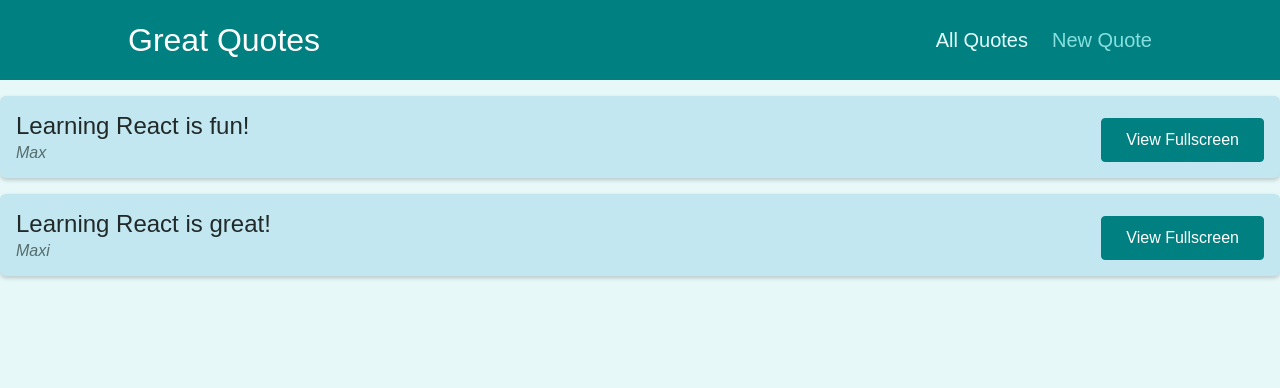
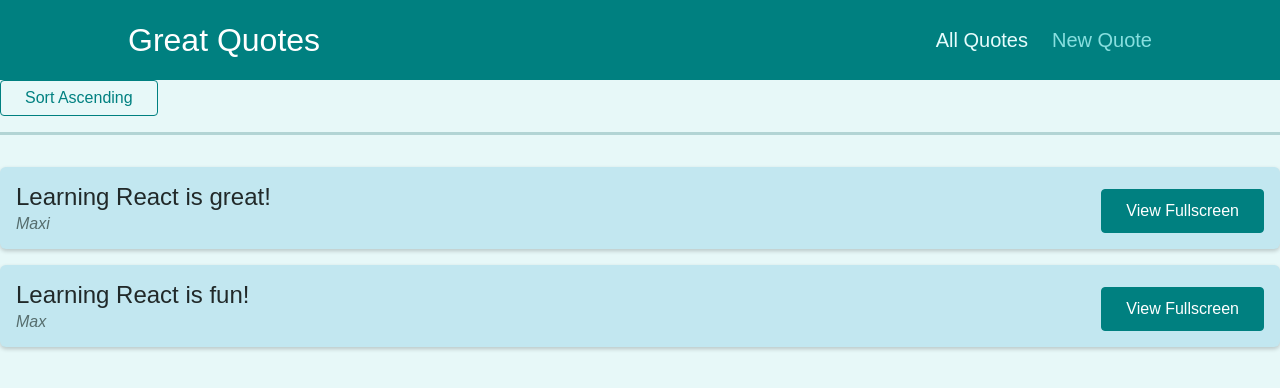
Before and after one commit to simimi129/react-quotes, a React (Create React App) app: page /quotes in a window 1280 px wide. Shown: the top 388 px of the page. Built offline with nearby package versions, Linux system fonts and the light colour scheme.

Commit message:
adding routes

```diff
--- a/src/components/quotes/QuoteForm.js
+++ b/src/components/quotes/QuoteForm.js
@@ -1,10 +1,11 @@
-import { useRef } from 'react';
-
-import Card from '../UI/Card';
-import LoadingSpinner from '../UI/LoadingSpinner';
-import classes from './QuoteForm.module.css';
+import { useRef, useState } from "react";
+import { Prompt } from "react-router-dom";
+import Card from "../UI/Card";
+import LoadingSpinner from "../UI/LoadingSpinner";
+import classes from "./QuoteForm.module.css";
 
 const QuoteForm = (props) => {
+  const [isEntering, setIsEntering] = useState(false);
   const authorInputRef = useRef();
   const textInputRef = useRef();
 
@@ -19,9 +20,28 @@
     props.onAddQuote({ author: enteredAuthor, text: enteredText });
   }
 
+  const finishEnteringHandler = () => {
+    setIsEntering(false);
+  };
+
+  const formFocusHandler = () => {
+    setIsEntering(true);
+  };
+
   return (
+    <>
+      <Prompt
+        when={isEntering}
+        message={(location) =>
+          "Are you sure you want to leave? All yout entered data will be lost."
+        }
+      />
       <Card>
-      <form className={classes.form} onSubmit={submitFormHandler}>
+        <form
+          onFocus={formFocusHandler}
+          className={classes.form}
+          onSubmit={submitFormHandler}
+        >
           {props.isLoading && (
             <div className={classes.loading}>
               <LoadingSpinner />
@@ -29,18 +49,21 @@
           )}
 
           <div className={classes.control}>
-          <label htmlFor='author'>Author</label>
-          <input type='text' id='author' ref={authorInputRef} />
+            <label htmlFor="author">Author</label>
+            <input type="text" id="author" ref={authorInputRef} />
           </div>
           <div className={classes.control}>
-          <label htmlFor='text'>Text</label>
-          <textarea id='text' rows='5' ref={textInputRef}></textarea>
+            <label htmlFor="text">Text</label>
+            <textarea id="text" rows="5" ref={textInputRef}></textarea>
           </div>
           <div className={classes.actions}>
-          <button className='btn'>Add Quote</button>
+            <button className="btn" onClick={finishEnteringHandler}>
+              Add Quote
+            </button>
           </div>
         </form>
       </Card>
+    </>
   );
 };
 
--- a/src/components/quotes/QuoteList.js
+++ b/src/components/quotes/QuoteList.js
@@ -1,13 +1,42 @@
-import { Fragment } from 'react';
+import { Fragment } from "react";
+import { useHistory, useLocation } from "react-router-dom";
 
-import QuoteItem from './QuoteItem';
-import classes from './QuoteList.module.css';
+import QuoteItem from "./QuoteItem";
+import classes from "./QuoteList.module.css";
+
+const sortQuotes = (quotes, ascending) => {
+  return quotes.sort((quoteA, quoteB) => {
+    if (ascending) {
+      return quoteA.id > quoteB.id ? 1 : -1;
+    } else {
+      return quoteA.id < quoteB.id ? 1 : -1;
+    }
+  });
+};
 
 const QuoteList = (props) => {
+  const history = useHistory();
+  const location = useLocation();
+
+  const queryParams = new URLSearchParams(location.search);
+
+  const isSortingAscending = queryParams.get("sort") === "asc";
+
+  const sortedQuotes = sortQuotes(props.quotes, isSortingAscending);
+
+  const changeSortingHandler = () => {
+    history.push("/quotes?sort=" + (isSortingAscending ? "desc" : "asc"));
+  };
+
   return (
     <Fragment>
+      <div className={classes.sorting}>
+        <button onClick={changeSortingHandler}>
+          Sort {isSortingAscending ? "Descending" : "Ascending"}
+        </button>
+      </div>
       <ul className={classes.list}>
-        {props.quotes.map((quote) => (
+        {sortedQuotes.map((quote) => (
           <QuoteItem
             key={quote.id}
             id={quote.id}
--- a/src/pages/NewQuote.js
+++ b/src/pages/NewQuote.js
@@ -1,9 +1,13 @@
 import React from "react";
 import QuoteForm from "../components/quotes/QuoteForm";
+import { useHistory } from "react-router-dom";
 
 function NewQuote() {
+  const history = useHistory();
   const addQuoteHandler = (quoteData) => {
     console.log(quoteData);
+
+    history.push("/quotes");
   };
 
   return <QuoteForm onAddQuote={addQuoteHandler} />;
```
Lines whose indentation alone changed are shown as unchanged.
